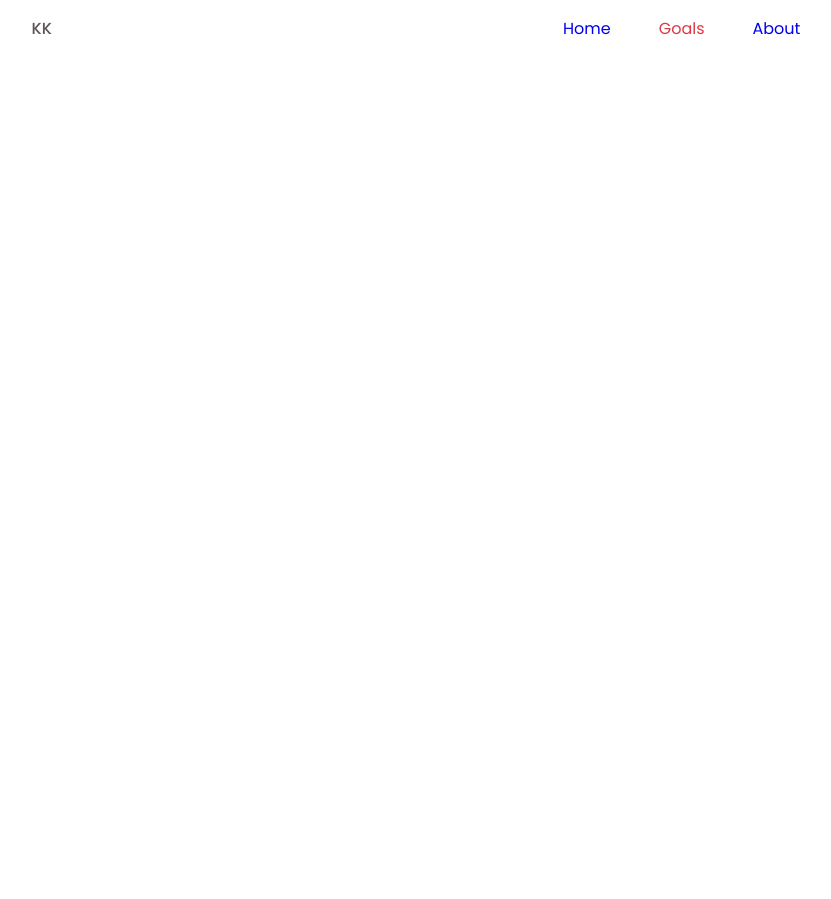
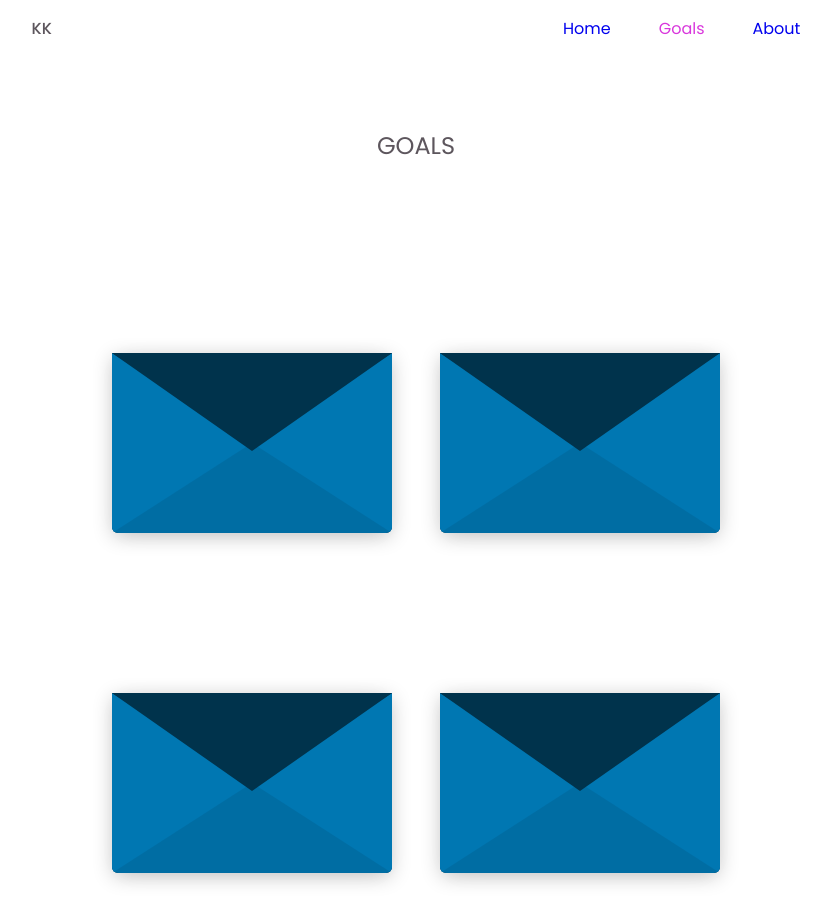
Before and after one commit to Kerubi-5/kk-vision-board, a React (Vite) app: page /goals in a window 1280 px wide. Before the commit this address had no page. Shown: the whole page, without its empty margins (224-1055 px from the left). Before the commit the page ends 800 px from the top, so only its background shows below. Built offline with nearby package versions, Linux system fonts and the light colour scheme.

Commit message:
refactors code

```diff
--- a/src/containers/App.tsx
+++ b/src/containers/App.tsx
@@ -2,8 +2,9 @@ import { Routes, Route } from "react-router-dom";
 import Navbar from "../components/Navbar";
 import About from "./About";
 import Home from "./Home";
-import Test from "./Test";
+import Goals from "./Goals";
 import Test2 from "./Test2";
+import Error from "./Error";
 
 function App() {
   return (
@@ -13,8 +14,9 @@ function App() {
       <Routes>
         <Route path="/" element={<Home />} />
         <Route path="/about" element={<About />} />
-        <Route path="/test" element={<Test />} />
+        <Route path="/goals" element={<Goals />} />
         <Route path="/test2" element={<Test2 />} />
+        <Route path="*" element={<Error />} />
       </Routes>
     </div>
   );
--- /dev/null
+++ b/src/containers/Error.tsx
@@ -0,0 +1,16 @@
+import img from "../assets/peach_goma2.png";
+
+const Error = () => {
+  return (
+    <>
+      <div className="section">
+        <div className="section__title">404 ERROR PAGE NOT FOUND</div>
+        <div className="section__image grid">
+          <img src={img} alt="Peach and Goma" />
+        </div>
+      </div>
+    </>
+  );
+};
+
+export default Error;
--- /dev/null
+++ b/src/containers/Goals.tsx
@@ -0,0 +1,21 @@
+import Envelope from "../components/Envelope";
+
+const Goals = () => {
+  return (
+    <>
+      <div className="section">
+        <div className="section__title">GOALS</div>
+        <div className="envelope-wrapper">
+          <Envelope />
+          <Envelope />
+        </div>
+        <div className="envelope-wrapper">
+          <Envelope />
+          <Envelope />
+        </div>
+      </div>
+    </>
+  );
+};
+
+export default Goals;
--- a/src/containers/Test.tsx
+++ /dev/null
@@ -1,18 +0,0 @@
-import Envelope from "../components/Envelope";
-
-const Test = () => {
-  return (
-    <>
-      <div className="envelope-wrapper">
-        <Envelope />
-        <Envelope />
-      </div>
-      <div className="envelope-wrapper">
-        <Envelope />
-        <Envelope />
-      </div>
-    </>
-  );
-};
-
-export default Test;
--- a/src/styles/_variables.scss
+++ b/src/styles/_variables.scss
@@ -4,12 +4,13 @@
   --header-height: 3.5rem;
 
   // COLORS
+  --color: 299;
   /*Color mode HSL(hue, saturation, lightness)*/
-  --first-color: hsl(355, 70%, 54%);
-  --first-color-alt: hsl(355, 66%, 50%);
-  --title-color: hsl(355, 4%, 15%);
-  --text-color: hsl(355, 4%, 35%);
-  --text-color-light: hsl(355, 4%, 55%);
+  --first-color: hsl(var(--color), 70%, 54%);
+  --first-color-alt: hsl(var(--color), 66%, 50%);
+  --title-color: hsl(var(--color), 4%, 15%);
+  --text-color: hsl(var(--color), 4%, 35%);
+  --text-color-light: hsl(var(--color), 4%, 55%);
   --body-color: #fff;
   --container-color: #fff;
 
```
